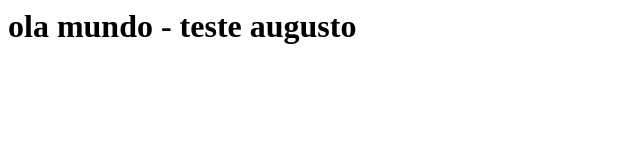
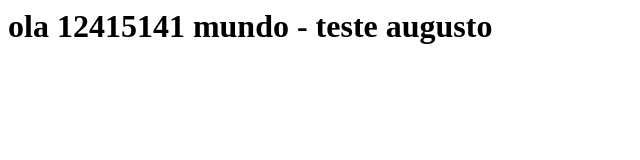
Before and after one commit to Luiza-prog/teste, a plain HTML site: page index.html in a window 1280 px wide. Shown: the whole page, without its empty margins (0-640 px from the left). Drawn offline with Linux system fonts and the light colour scheme.

Commit message:
adicionando teste 2

```diff
--- a/index.html
+++ b/index.html
@@ -1 +1 @@
-<h1>ola mundo - teste augusto</h1>
+<h1>ola  12415141  mundo - teste augusto</h1>
```
